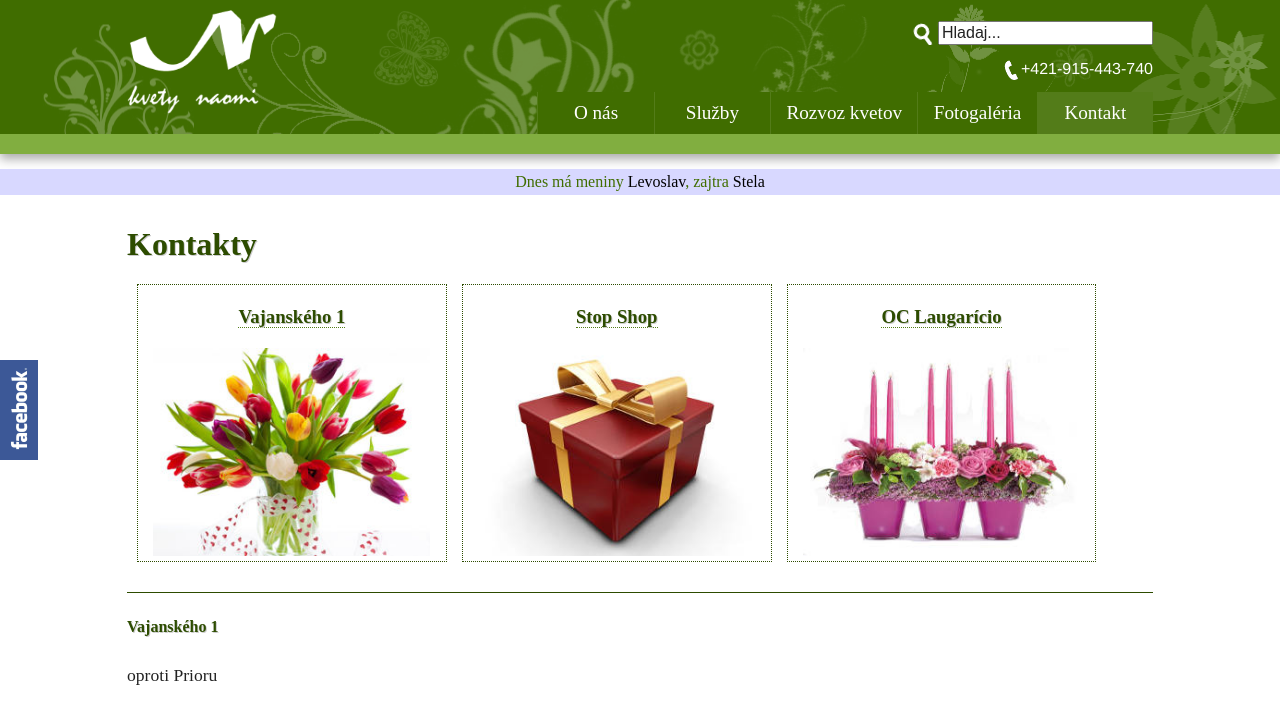
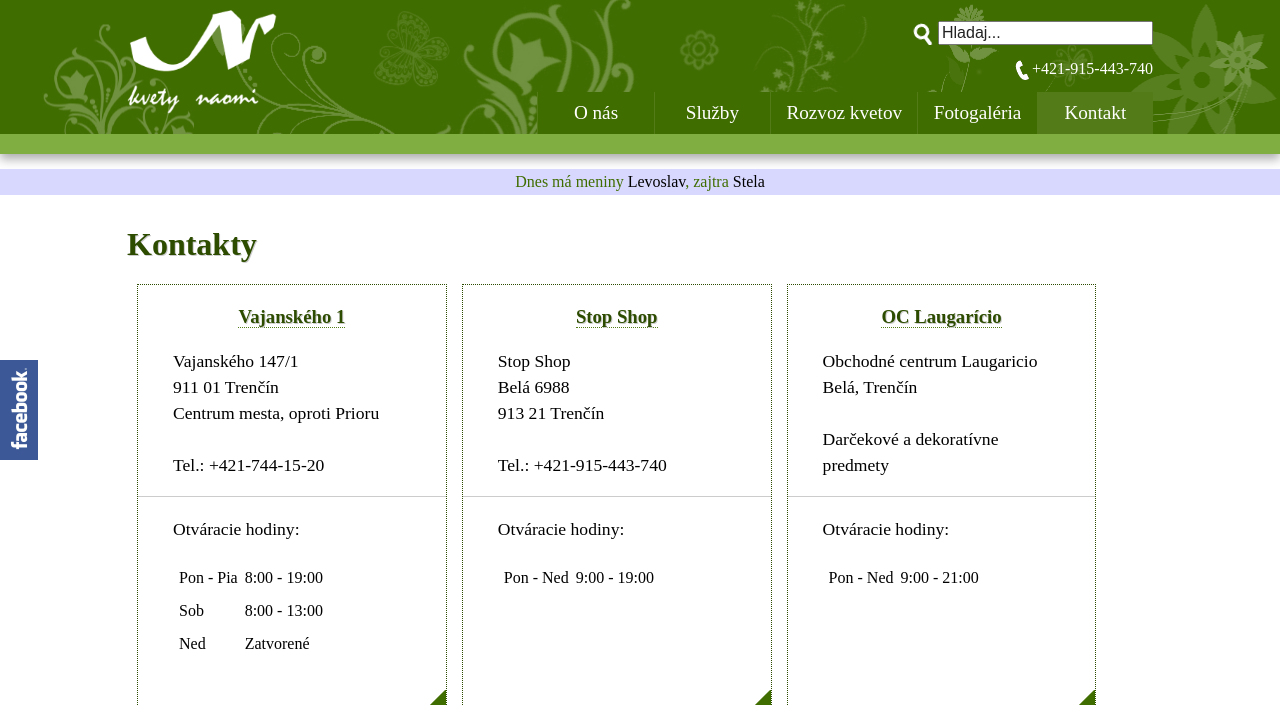
Before and after one commit to matoboor/Naomi, a PHP site: page /kontakt/ in a window 1280 px wide. Shown: the top 705 px of the page. Run offline with PHP 8.4, Linux system fonts and the light colour scheme; some libraries are stand-ins or nearby versions; some web fonts are replaced; grey boxes are pictures that could not be loaded.

Commit message:
Kontakt page
Kontakt page complete, map sliding, map scrolling problem solved.

```diff
--- a/css/main.css
+++ b/css/main.css
@@ -271,6 +271,7 @@ footer a {
 .header_contact {
 	color:white;
 	margin-top:10px;
+	font-family: 'Courgette';
 }
 
 .search {
@@ -333,6 +334,30 @@ table a {
     #map3 {
         display: block;
       }
+    .overlay {
+    	background:transparent;
+   		position:relative;
+   		width:99%;
+   		height:300px; /* your iframe height */
+   		top:300px;  /* your iframe height */
+   		margin-top:-300px;  /* your iframe height */
+    }
+   .left-align {
+   	text-align: left;
+   }
+   .paragraph-padding {
+   	padding-left:35px;
+   	padding-right: 35px;
+   }
+
+   #map1_div,#map2_div,#map3_div {
+   	height: 450px;
+   	background-image: url(../img/map_corner.png);
+   	background-position-x: 100%;
+   	background-position-y: 100%;
+   	background-repeat: no-repeat;
+   }
+
 /* ==========================================================================
    Media Queries
    ========================================================================== */
--- a/kontakt/index.html
+++ b/kontakt/index.html
@@ -32,6 +32,7 @@
 		<div class="fb_button"><a href="#"><img src="../img/facebook_vertical.png" /></a></div>
         <div class="header-container">
             <header class="wrapper clearfix">
+            	<a name="up"></a>
             	<a href="../">
                 	<img src="../img/logo.png" class="logo"/>
                 </a>
@@ -60,43 +61,122 @@
 
                 <article id="full_wide">
                     <header>
-                    	<a name="up"></a>
+
                         <h1>Kontakty</h1>
 
                     </header>
                     <section>
                         <div class="service_wrapper" id="map1_div">
                         	<h3><a class="green" href="#Vajanskeho">Vajanského 1</a></h3>
-                        	<a href="#map1"> <img src="../img/mini_kvety.jpg" /> </a>
+                        	<a href="#map1">
+                        		<p class="black left-align paragraph-padding">
+
+                        						 Vajanského 147/1 <br />
+                        						 911 01 Trenčín <br />
+                        						 Centrum mesta, oproti Prioru <br />
+                        						 <br />
+                        						 Tel.: +421-744-15-20
+                        						 <hr />
+                        		</p>
+                        		<p class="black left-align paragraph-padding">
+                        						Otváracie hodiny: <br />
+                        						<table class="black paragraph-padding left-align">
+                        							<tr>
+                        								<td>Pon - Pia</td>
+                        								<td>8:00 - 19:00</td>
+                        							</tr>
+                        							<tr>
+                        								<td>Sob</td>
+                        								<td>8:00 - 13:00</td>
+                        							</tr>
+                        							<tr>
+                        								<td>Ned</td>
+                        								<td>Zatvorené</td>
+                        							</tr>
+                        						</table>
+
+                        		</p>
+                        	</a>
                         </div>
                          <div class="service_wrapper" id="map2_div">
                         	<h3><a class="green" href="#Stop-Shop">Stop Shop</a></h3>
-                        	<a href="#map2"><img src="../img/mini_present.jpg" /></a>
+                        	<a href="#map2">
+                        		<p class="black left-align paragraph-padding">
+
+                        						 Stop Shop<br />
+                        						 Belá 6988 <br/>
+                        						 913 21 Trenčín <br />
+                        						 <br />
+                        						 Tel.: +421-915-443-740
+                        						 <hr />
+                        		</p>
+                        		<p class="black left-align paragraph-padding">
+                        						Otváracie hodiny: <br />
+                        						<table class="black paragraph-padding left-align">
+                        							<tr>
+                        								<td>Pon - Ned</td>
+                        								<td>9:00 - 19:00</td>
+                        							</tr>
+                        						</table>
+
+                        		</p>
+                        	</a>
                         </div>
 
                         <div class="service_wrapper" id="map3_div">
                         	<h3><a class="green" href="#Laugaricio">OC Laugarício</a></h3>
-                        	<a href="#map3"><img src="../img/mini_decoration.jpg" /></a>
+                        	<a href="#map3">
+                        		<p class="black left-align paragraph-padding">
+
+                        						 Obchodné centrum Laugaricio <br />
+                        						 Belá, Trenčín <br />
+                        						 <br />
+                        						 Darčekové a dekoratívne predmety
+                        						 <hr />
+                        		</p>
+                        		<p class="black left-align paragraph-padding">
+                        						Otváracie hodiny: <br />
+                        						<table class="black paragraph-padding left-align">
+                        							<tr>
+                        								<td>Pon - Ned</td>
+                        								<td>9:00 - 21:00</td>
+                        							</tr>
+                        						</table>
+
+                        		</p>
+                        	</a>
                         </div>
+                    </section>
+                    <section id="Detail" >
+                    	<p class="paragraph-padding">
+                    			IČO: 44241909 &nbsp;&nbsp;
+                    			DIČ: SK2022646219 &nbsp;&nbsp;
+                    			Naomi s.r.o. - Trenčianska Turná 827, 913 21 &nbsp;&nbsp;
+                    			info@naomi.sk &nbsp;&nbsp;
+                    	</p>
+
                     </section>
                     <section id="map1">
                     	<a name="Vajanskeho"></a>
                     	<h4>Vajanského 1</h4>
                     	<p>oproti Prioru</p>
-                    	<iframe src="https://www.google.com/maps/embed?pb=!1m14!1m8!1m3!1d2623.133840618494!2d18.038886299999998!3d48.893786399999996!3m2!1i1024!2i768!4f13.1!3m3!1m2!1s0x4714a18f3384f545%3A0x597862fd613e89f4!2sVajansk%C3%A9ho+147%2F1!5e0!3m2!1scs!2sus!4v1404138659286" width="99%" height="300" frameborder="0" style="border:0"></iframe>
+                    	<div class="overlay" onClick="style.pointerEvents='none'"></div>
+                    	<iframe src="https://www.google.com/maps/embed?pb=!1m14!1m8!1m3!1d2623.133840618494!2d18.038886299999998!3d48.893786399999996!3m2!1i1024!2i768!4f13.1!3m3!1m2!1s0x4714a18f3384f545%3A0x597862fd613e89f4!2sVajansk%C3%A9ho+147%2F1!5e0!3m2!1scs!2sus!4v1404138659286" width="99%" height="300" frameborder="0" style="border:0"> </iframe>
                     	<a class="green uplink" href="#up">Hore</a>
                     </section>
                     <section id="map2">
                     	<a name="Stop-Shop"></a>
                     	<h4>Stop Shop</h4>
-                    	<iframe src="https://www.google.com/maps/embed?pb=!1m18!1m12!1m3!1d2624.5863101711925!2d18.021677300409507!3d48.86609853713101!2m3!1f0!2f0!3f0!3m2!1i1024!2i768!4f13.1!3m3!1m2!1s0x0%3A0x69c28006290a61d5!2zQmlnIEJveCBUcmVuxI3DrW4!5e0!3m2!1scs!2sus!4v1404141528660" width="99%" height="300" frameborder="0" style="border:0"></iframe>
+                    	<div class="overlay" onClick="style.pointerEvents='none'"></div>
+                    	<iframe src="https://www.google.com/maps/embed?pb=!1m18!1m12!1m3!1d2624.5863101711925!2d18.021677300409507!3d48.86609853713101!2m3!1f0!2f0!3f0!3m2!1i1024!2i768!4f13.1!3m3!1m2!1s0x0%3A0x69c28006290a61d5!2zQmlnIEJveCBUcmVuxI3DrW4!5e0!3m2!1scs!2sus!4v1404141528660" width="99%" height="300" frameborder="0" style="border:0"> </iframe>
                     	<a class="green uplink" href="#up">Hore</a>
                     </section>
                     <section id="map3">
-                    	<a name "Laugaricio"></a>
+                    	<a name="Laugaricio"></a>
                     	<h4>OC Laugarício</h4>
                     	<p>Darčekové predmety</p>
-                    	<iframe src="https://www.google.com/maps/embed?pb=!1m18!1m12!1m3!1d2624.6392230071815!2d18.020273082290934!3d48.865089659714734!2m3!1f0!2f0!3f0!3m2!1i1024!2i768!4f13.1!3m3!1m2!1s0x0%3A0x33255b914e4aed1a!2sObchodn%C3%A9+centrum+Laugaricio!5e0!3m2!1scs!2sus!4v1404141234036" width="99%" height="300" frameborder="0" style="border:0"></iframe>
+                    	<div class="overlay" onClick="style.pointerEvents='none'"></div>
+                    	<iframe src="https://www.google.com/maps/embed?pb=!1m18!1m12!1m3!1d2624.6392230071815!2d18.020273082290934!3d48.865089659714734!2m3!1f0!2f0!3f0!3m2!1i1024!2i768!4f13.1!3m3!1m2!1s0x0%3A0x33255b914e4aed1a!2sObchodn%C3%A9+centrum+Laugaricio!5e0!3m2!1scs!2sus!4v1404141234036" width="99%" height="300" frameborder="0" style="border:0"> </iframe>
                     	<a class="green uplink" href="#up">Hore</a>
                     </section>
                 </article>
@@ -122,48 +202,27 @@
 
         <script>
 			$(document).ready(function(){
-  			$("#kvety_div").click(function(){
-    		$("#kvety_panel").slideDown("slow");
-    		$("#darceky_panel").slideUp("fast");
-    		$("#dekoracie_panel").slideUp("fast");
-    		$("#sezona_panel").slideUp("fast");
-    		$("#zahrada_panel").slideUp("fast");
+			$("#map1").slideUp("fast");
+			$("#map2").slideUp("fast");
+			$("#map3").slideUp("fast");
+
+  			$("#map1_div").click(function(){
+    		$("#map1").slideDown("slow");
+    		$("#map2").slideUp("fast");
+    		$("#map3").slideUp("fast");
     		$("html, body").animate({ scrollTop: $(document).height() }, "slow");
   				});
-  			$("#darceky_div").click(function(){
-    		$("#darceky_panel").slideDown("slow");
-    		$("#kvety_panel").slideUp("fast");
-    		$("#dekoracie_panel").slideUp("fast");
-    		$("#sezona_panel").slideUp("fast");
-    		$("#zahrada_panel").slideUp("fast");
+  			$("#map2_div").click(function(){
+    		$("#map2").slideDown("slow");
+    		$("#map3").slideUp("fast");
+    		$("#map1").slideUp("fast");
     		$("html, body").animate({ scrollTop: $(document).height() }, "slow");
   				});
-  			$("#dekoracie_div").click(function(){
-    		$("#dekoracie_panel").slideDown("slow");
-    		$("#kvety_panel").slideUp("fast");
-    		$("#darceky_panel").slideUp("fast");
-    		$("#sezona_panel").slideUp("fast");
-    		$("#zahrada_panel").slideUp("fast");
+  			$("#map3_div").click(function(){
+    		$("#map3").slideDown("slow");
+    		$("#map1").slideUp("fast");
+    		$("#map2").slideUp("fast");
     		$("html, body").animate({ scrollTop: $(document).height() }, "slow");
-  				});
-  			$("#sezona_div").click(function(){
-    		$("#sezona_panel").slideDown("slow");
-    		$("#kvety_panel").slideUp("fast");
-    		$("#darceky_panel").slideUp("fast");
-    		$("#dekoracie_panel").slideUp("fast");
-    		$("#zahrada_panel").slideUp("fast");
-    		$("html, body").animate({ scrollTop: $(document).height() }, "slow");
-  				});
-  			$("#zahrada_div").click(function(){
-    		$("#zahrada_panel").slideDown("slow");
-    		$("#kvety_panel").slideUp("fast");
-    		$("#darceky_panel").slideUp("fast");
-    		$("#dekoracie_panel").slideUp("fast");
-    		$("#sezona_panel").slideUp("fast");
-    		$("html, body").animate({ scrollTop: $(document).height() }, "slow");
-  				});
-  			$("#rozvoz_div").click(function(){
-    		window.location.href = "../rozvoz-kvetov/";
   				});
 			});
 
```
Also changed, not shown: img/map_corner.png (added).
